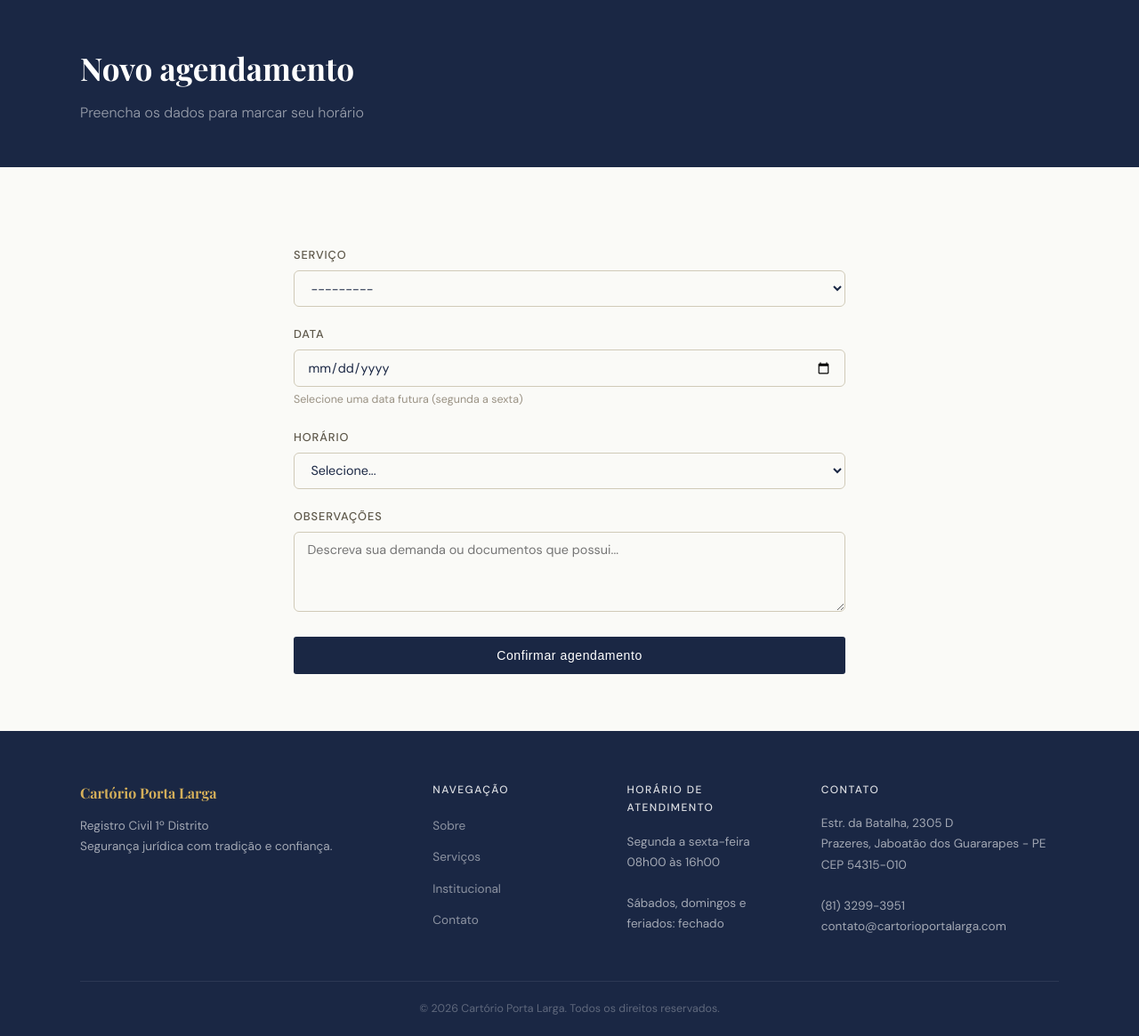
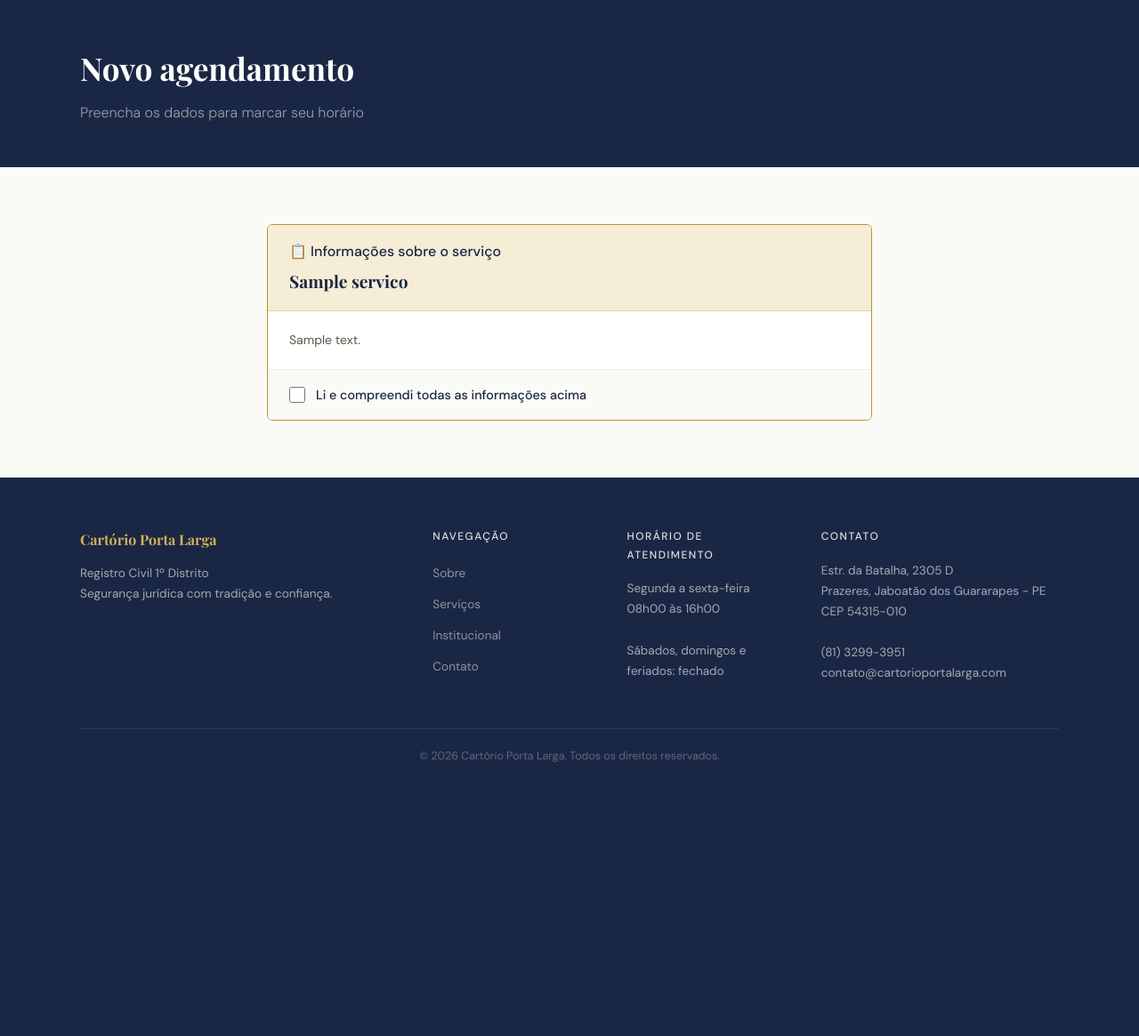
Before and after one commit to luisglauria/Cartorio-Porta-Larga, a Django app: page /agendamento/novo/?servico=1 in a window 1280 px wide. Shown: the part 165-1330 px from the top of the page at 89% size. After the commit the page ends 1022 px from the top, so only its background shows below. Run offline with Django 4.2, Linux system fonts and the light colour scheme; a user stored in the database is signed in; tables that the repository leaves empty hold one stand-in row (values such as "Sample post").

Commit message:
serviços atualizados (faltando {casamentos}{retificações})

```diff
--- a/agendamento/views.py
+++ b/agendamento/views.py
@@ -35,6 +35,15 @@ def contato(request):
 
 @login_required
 def novo_agendamento(request):
+    servico_id = request.GET.get('servico')
+    servico_selecionado = None
+    if servico_id:
+        from .models import Servico
+        try:
+            servico_selecionado = Servico.objects.get(pk=servico_id, ativo=True)
+        except Servico.DoesNotExist:
+            pass
+
     if request.method == 'POST':
         form = AgendamentoForm(request.POST)
         if form.is_valid():
@@ -48,8 +57,15 @@ def novo_agendamento(request):
             messages.success(request, 'Agendamento realizado com sucesso! Você receberá um e-mail de confirmação.')
             return redirect('meus_agendamentos')
     else:
-        form = AgendamentoForm()
-    return render(request, 'agendamento/novo.html', {'form': form})
+        initial = {}
+        if servico_selecionado:
+            initial['servico'] = servico_selecionado
+        form = AgendamentoForm(initial=initial)
+
+    return render(request, 'agendamento/novo.html', {
+        'form': form,
+        'servico_selecionado': servico_selecionado,
+    })
 
 
 @login_required
--- a/static/css/main.css
+++ b/static/css/main.css
@@ -179,6 +179,16 @@ a:hover { color: #1A2744; }
 .alert-info { background: #E8F0FD; color: #1A3A8A; border-left: 3px solid #3B82F6; }
 .alert a { color: var(--navy); font-weight: 500; text-decoration: underline; }
 
+/* ── Servico Info Box ─────────────────────────────────── */
+.servico-info-box { background: #fff; border: 1px solid var(--gold); border-radius: var(--radius); overflow: hidden; }
+.servico-info-header { background: var(--gold-pale); padding: 1rem 1.5rem; border-bottom: 1px solid #E5D499; }
+.servico-info-header h3 { font-size: 1rem; font-weight: 500; color: var(--navy); margin-bottom: .25rem; }
+.servico-info-nome { font-family: 'Playfair Display', serif; font-size: 1.2rem; color: var(--navy); font-weight: 700; }
+.servico-info-body { padding: 1.25rem 1.5rem; font-size: .875rem; color: var(--gray-700); line-height: 1.8; max-height: 320px; overflow-y: auto; }
+.servico-info-confirm { padding: 1rem 1.5rem; border-top: 1px solid var(--gray-100); background: #FAFAF7; }
+.confirm-label { display: flex; align-items: center; gap: .75rem; cursor: pointer; font-size: .9rem; color: var(--navy); font-weight: 500; }
+.confirm-label input[type="checkbox"] { width: 18px; height: 18px; accent-color: var(--gold); cursor: pointer; }
+
 /* ── Agendamento List ─────────────────────────────────── */
 .ag-list { display: flex; flex-direction: column; gap: .75rem; }
 .ag-card { background: #fff; border: 1px solid var(--gray-300); border-radius: var(--radius); padding: 1.25rem 1.5rem; display: flex; justify-content: space-between; align-items: center; gap: 1rem; flex-wrap: wrap; transition: border-color .2s; }
--- a/templates/agendamento/novo.html
+++ b/templates/agendamento/novo.html
@@ -5,7 +5,7 @@
   <div class="container"><h1>Novo agendamento</h1><p>Preencha os dados para marcar seu horário</p></div>
 </div>
 <section class="section-block">
-  <div class="container" style="max-width:620px">
+  <div class="container" style="max-width:680px">
     {% if not user.is_authenticated %}
     <div class="alert alert-info">
       <strong>Para agendar, faça login ou crie sua conta.</strong><br>
@@ -13,6 +13,29 @@
       <a href="{% url 'cadastro' %}">Criar conta grátis</a>
     </div>
     {% else %}
+
+    {% if servico_selecionado %}
+    <div class="servico-info-box" id="servicoInfoBox">
+      <div class="servico-info-header">
+        <h3>📋 Informações sobre o serviço</h3>
+        <span class="servico-info-nome">{{ servico_selecionado.nome }}</span>
+      </div>
+      <div class="servico-info-body">
+        {{ servico_selecionado.descricao|linebreaks }}
+      </div>
+      <div class="servico-info-confirm">
+        <label class="confirm-label">
+          <input type="checkbox" id="confirmLeitura" onchange="toggleForm()">
+          <span>Li e compreendi todas as informações acima</span>
+        </label>
+      </div>
+    </div>
+
+    <div id="formAgendamento" style="display:none; margin-top:2rem;">
+    {% else %}
+    <div id="formAgendamento">
+    {% endif %}
+
       <form method="post" class="form-card">
         {% csrf_token %}
         {% for field in form %}
@@ -28,7 +51,22 @@
         {% endif %}
         <button type="submit" class="btn btn-navy btn-block">Confirmar agendamento</button>
       </form>
+
+    </div>
     {% endif %}
   </div>
 </section>
+
+<script>
+function toggleForm() {
+  const checkbox = document.getElementById('confirmLeitura');
+  const form = document.getElementById('formAgendamento');
+  if (checkbox.checked) {
+    form.style.display = 'block';
+    form.scrollIntoView({ behavior: 'smooth', block: 'start' });
+  } else {
+    form.style.display = 'none';
+  }
+}
+</script>
 {% endblock %}
```
Also changed, not shown: templates/base/servicos.html (+3 -4 lines). Lines whose indentation alone changed are shown as unchanged.
